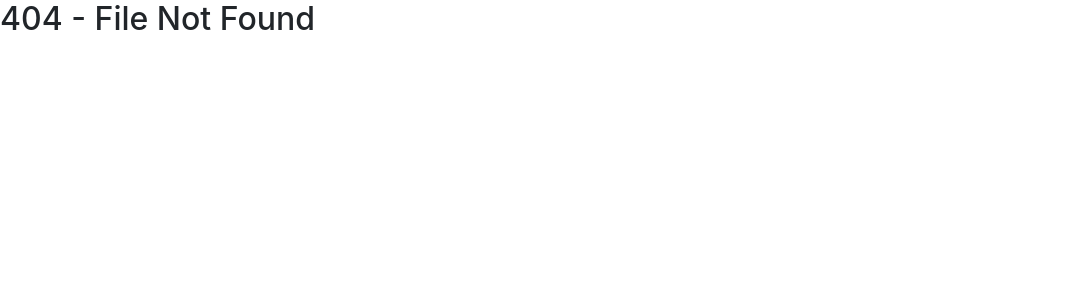
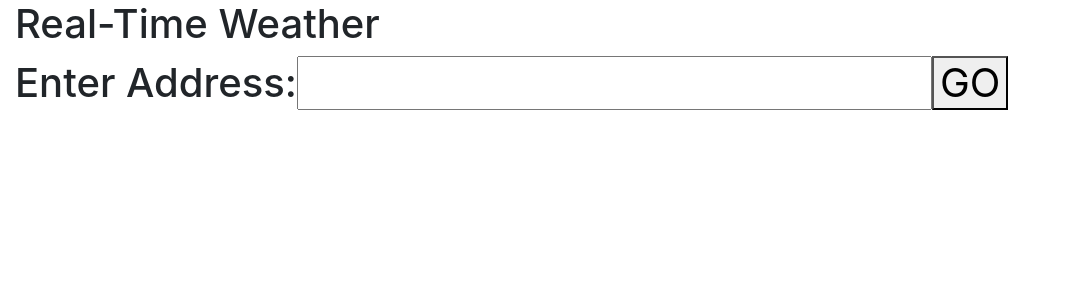
Before and after one commit to finleywilliamsonV/real-time-weather, a React (Vite) app: page / in a window 1280 px wide. Before the commit this address had no page. Shown: the top 300 px of the page, without its empty margins (0-1070 px from the left). Built offline with nearby package versions, Linux system fonts and the light colour scheme.

Commit message:
first commit, pre theme

```diff
--- a/src/components/Router.js
+++ b/src/components/Router.js
@@ -7,6 +7,7 @@ import NotFound from '../components/NotFound';
 const Router = () => (
   <BrowserRouter>
     <Switch>
+      <Route exact path='/' component={App} />
       <Route exact path='/weather/' component={App} />
       <Route component={NotFound} />
     </Switch>
```
